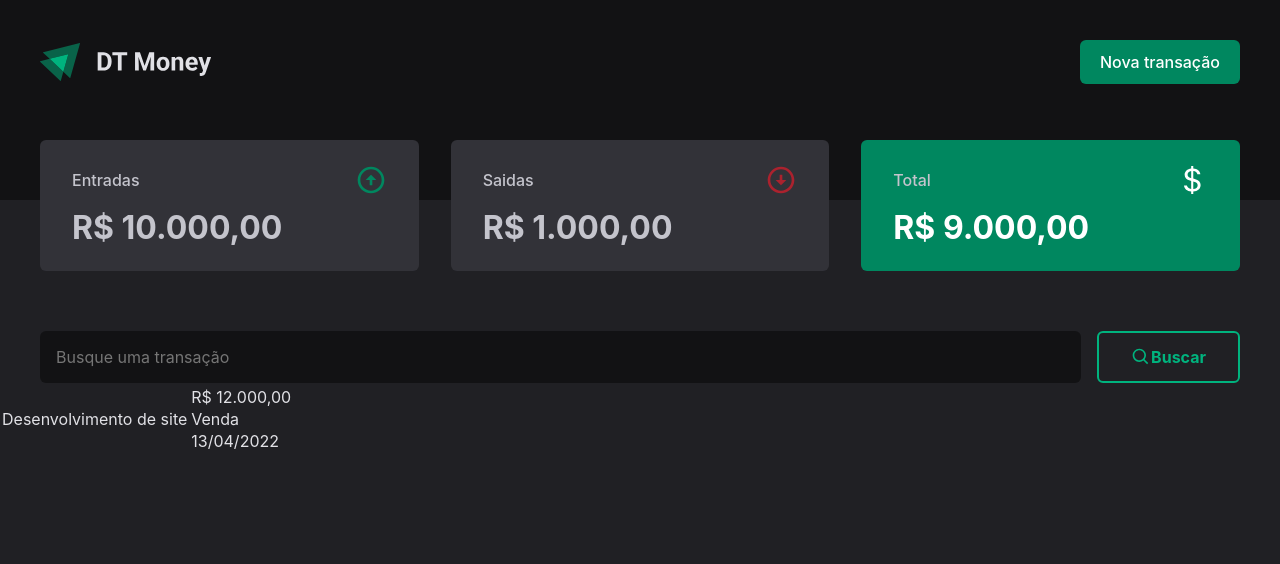
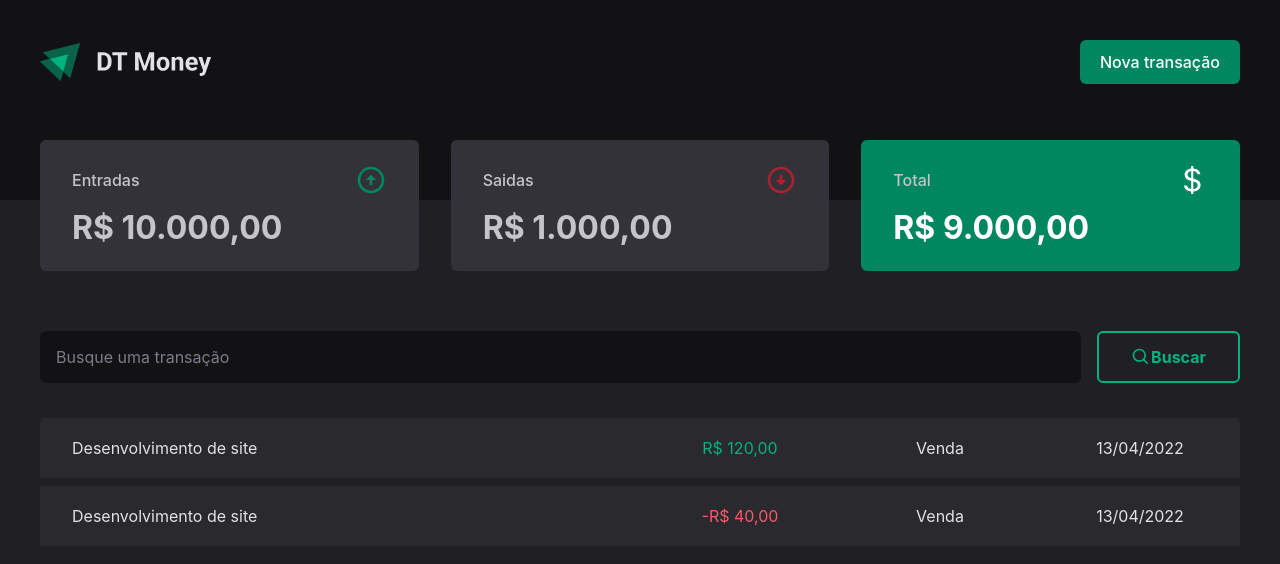
Before and after one commit to IcaroSilvaFK/dt-money, a React (Vite) app: page / in a window 1280 px wide. Shown: the top 564 px of the page. Built offline with nearby package versions, Linux system fonts and the light colour scheme.

Commit message:
feat: create table and add auto animate

```diff
--- a/package.json
+++ b/package.json
@@ -9,6 +9,7 @@
     "preview": "vite preview"
   },
   "dependencies": {
+    "@formkit/auto-animate": "1.0.0-beta.6",
     "react": "^18.2.0",
     "react-dom": "^18.2.0",
     "react-icons": "^4.7.1",
--- a/src/components/Card/index.tsx
+++ b/src/components/Card/index.tsx
@@ -2,10 +2,11 @@ import { MdArrowCircleUp, MdArrowCircleDown } from 'react-icons/md';
 import { BsCurrencyDollar } from 'react-icons/bs';
 
 import { Container, Body } from './styles';
+import { currencyFormat } from '../../utils/currencyFormatter';
 
 interface ICardProps {
   title: string;
-  amount: string;
+  amount: number;
   type: 'deposit' | 'withdraw' | 'result';
 }
 
@@ -13,7 +14,7 @@ export function Card(props: ICardProps) {
   const { amount, title, type } = props;
 
   return (
-    <Container type={type}>
+    <Container type={type} isNegative={amount < 0}>
       <div>
         <span>{title}</span>
         {type === 'deposit' && <MdArrowCircleUp size={32} />}
@@ -21,7 +22,7 @@ export function Card(props: ICardProps) {
         {type === 'result' && <BsCurrencyDollar size={32} />}
       </div>
       <Body>
-        <b>{amount}</b>
+        <b>{currencyFormat(amount)}</b>
       </Body>
     </Container>
   );
--- a/src/components/Card/styles.ts
+++ b/src/components/Card/styles.ts
@@ -2,6 +2,7 @@ import styled, { css } from 'styled-components';
 
 type Props = {
   type: 'deposit' | 'withdraw' | 'result';
+  isNegative?: boolean;
 };
 
 export const Container = styled.div<Props>`
@@ -59,6 +60,21 @@ export const Container = styled.div<Props>`
         }
       }
     `}
+
+    ${({ theme, type, isNegative }) =>
+    type === 'result' &&
+    isNegative &&
+    css`
+      background: ${theme.colors.red[500]};
+      div {
+        svg {
+          fill: ${theme.colors.white};
+        }
+        b {
+          color: ${theme.colors.white};
+        }
+      }
+    `}
 `;
 
 export const Body = styled.div`
--- a/src/pages/Home/index.tsx
+++ b/src/pages/Home/index.tsx
@@ -1,19 +1,38 @@
 import { BiSearch } from 'react-icons/bi';
+import { useAutoAnimate } from '@formkit/auto-animate/react';
 
 import { Card } from '../../components/Card';
 import { Header } from '../../components/Header';
+
+import { Container, Grid, Form, Table, Tag } from './styles';
+import { useState } from 'react';
 import { currencyFormat } from '../../utils/currencyFormatter';
 
-import { Container, Grid, Form, Table } from './styles';
+export function Home() {
+  const [parentRef] = useAutoAnimate<HTMLTableSectionElement>();
 
-export function Home() {
+  const [transactions, setTransactions] = useState([
+    {
+      title: 'Desenvolvimento de site',
+      amount: 120,
+      type: 'Venda',
+      date: '13/04/2022',
+    },
+    {
+      title: 'Desenvolvimento de site',
+      amount: -40,
+      type: 'Venda',
+      date: '13/04/2022',
+    },
+  ]);
+
   return (
     <Container>
       <Header />
       <Grid>
-        <Card amount={currencyFormat(10000)} title='Entradas' type='deposit' />
-        <Card amount={currencyFormat(1000)} title='Saidas' type='withdraw' />
-        <Card amount={currencyFormat(9000)} title='Total' type='result' />
+        <Card amount={10000} title='Entradas' type='deposit' />
+        <Card amount={1000} title='Saidas' type='withdraw' />
+        <Card amount={9000} title='Total' type='result' />
       </Grid>
       <Form>
         <input type='text' placeholder='Busque uma transação' />
@@ -23,13 +42,17 @@ export function Home() {
         </button>
       </Form>
       <Table>
-        <tbody>
-          <tr>
-            <td>Desenvolvimento de site</td>
-            <tr>R$ 12.000,00</tr>
-            <tr>Venda</tr>
-            <tr>13/04/2022</tr>
-          </tr>
+        <tbody ref={parentRef}>
+          {transactions.map((transaction) => (
+            <tr>
+              <td>{transaction.title}</td>
+              <Tag isPositive={transaction.amount > 0}>
+                {currencyFormat(transaction.amount)}
+              </Tag>
+              <td>{transaction.type}</td>
+              <td>{transaction.date}</td>
+            </tr>
+          ))}
         </tbody>
       </Table>
     </Container>
--- a/src/pages/Home/styles.ts
+++ b/src/pages/Home/styles.ts
@@ -1,4 +1,4 @@
-import styled from 'styled-components';
+import styled, { css } from 'styled-components';
 
 export const Container = styled.div``;
 
@@ -32,6 +32,10 @@ export const Form = styled.form`
     padding: 16px;
 
     color: ${({ theme }) => theme.colors.gray[300]};
+
+    &::placeholder {
+      color: ${({ theme }) => theme.colors.gray[500]};
+    }
   }
 
   button {
@@ -47,4 +51,46 @@ export const Form = styled.form`
   }
 `;
 
-export const Table = styled.table``;
+export const Table = styled.table`
+  max-width: 1200px;
+  width: 100%;
+  margin: 32px auto;
+  border-collapse: collapse;
+  table-layout: fixed;
+  margin-bottom: 6px;
+
+  tr {
+    border-bottom: 8px solid ${({ theme }) => theme.colors.gray[800]};
+  }
+
+  td:first-child {
+    width: 50%;
+    text-align: left;
+    border-top-left-radius: 6px;
+    border-bottom-left-radius: 6px;
+  }
+  td:last-child {
+    border-top-right-radius: 6px;
+    border-bottom-right-radius: 6px;
+  }
+  td {
+    background: ${({ theme }) => theme.colors.gray[700]};
+    text-align: center;
+    padding: 20px 32px;
+    border-top: 3px solid transparent;
+  }
+`;
+
+export const Tag = styled.td<{ isPositive: boolean }>`
+  ${({ isPositive, theme }) =>
+    !isPositive &&
+    css`
+      color: ${theme.colors.red[300]};
+    `}
+
+  ${({ isPositive, theme }) =>
+    isPositive &&
+    css`
+      color: ${theme.colors.green[300]};
+    `}
+`;
```
Also changed, not shown: 1 other file (tests, documents, lock files or other folders).
